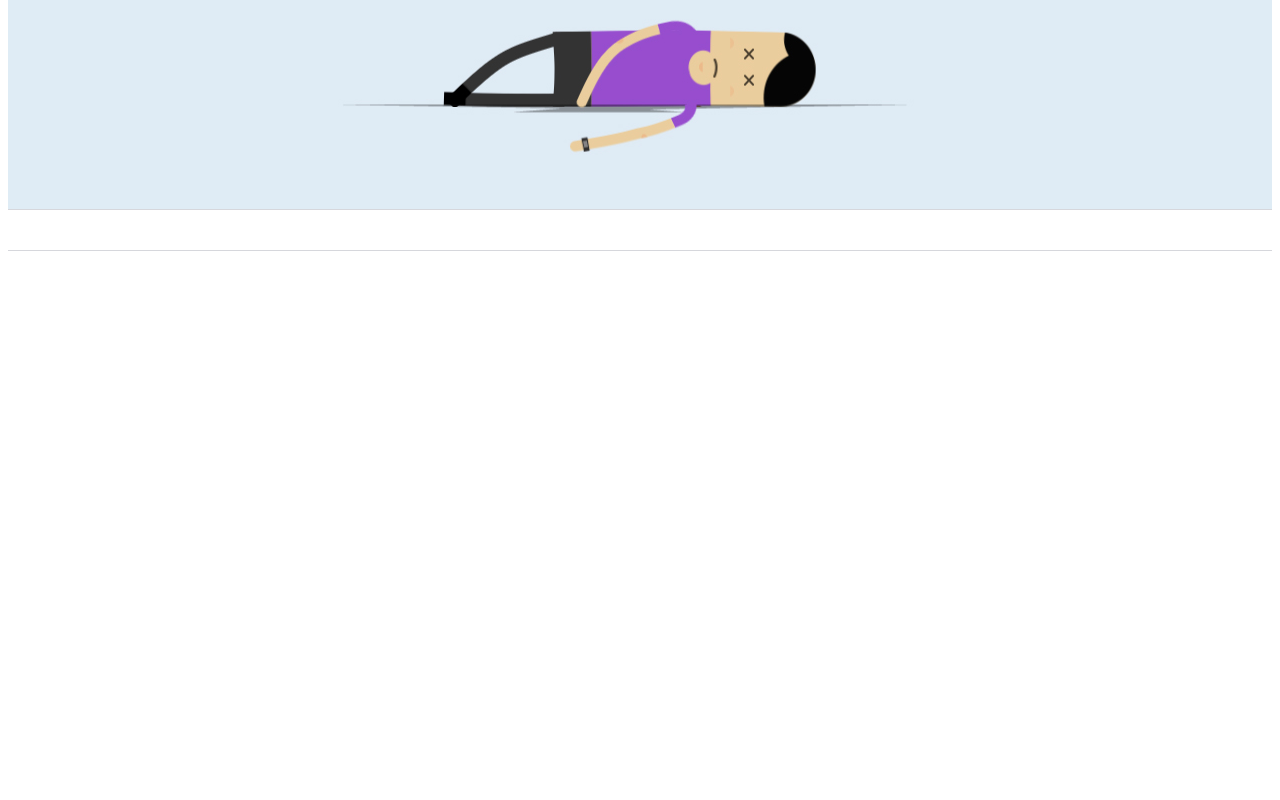
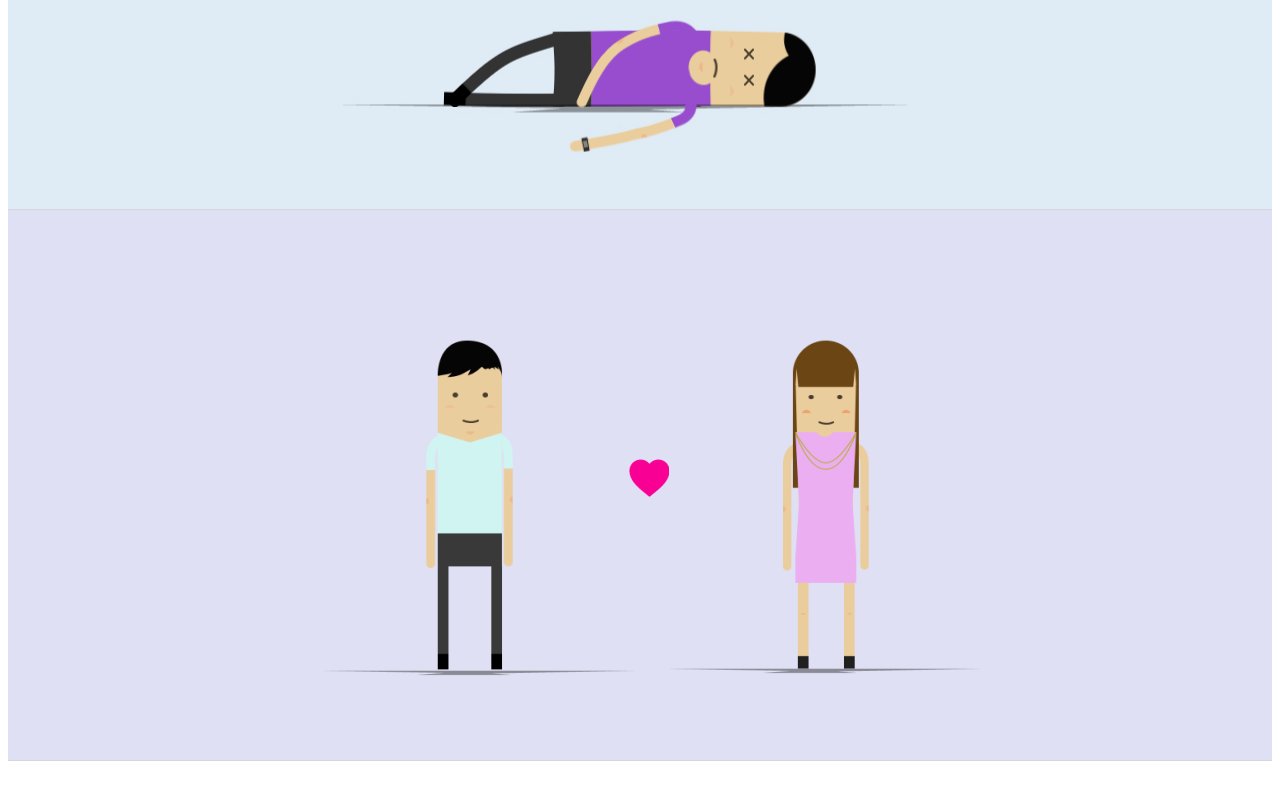
Before and after one commit to serrgeli/proyecto-power, a plain HTML site: page index.html in a window 1280 px wide. Shown: the part 1231-2031 px from the top of the page. Before the commit the page ends 1490 px from the top, so only its background shows below. Drawn offline with Linux system fonts and the light colour scheme.

Commit message:
add: agregue imagen3

```diff
--- a/css/main.css
+++ b/css/main.css
@@ -64,3 +64,14 @@ font-face {
 	font-family: "Amplitude-Book"
 
 }
+.imagen3 {
+	width: 100%;
+	height: 550px;
+	text-align: center;
+	font-size: 11px;
+	background-color: #dfe0f4;
+	border: 30px;
+	border-bottom: solid 1px #D6D7DC;
+	font-family: "Amplitude-Book"
+
+}
--- a/index.html
+++ b/index.html
@@ -23,5 +23,8 @@
 	<div class="imagen2">
 		<img src="imagen/img2.jpg"></div>
 
+	<div class="imagen3">
+		<img src="imagen/img3.jpg"></div>
+
 </body>
 </html>
```
